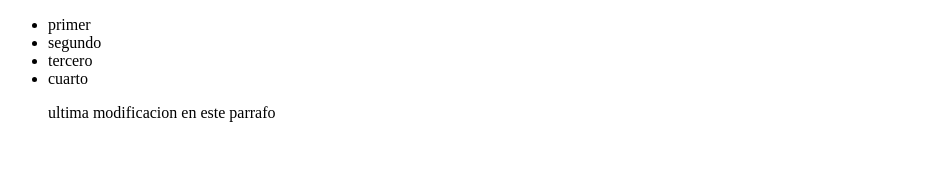
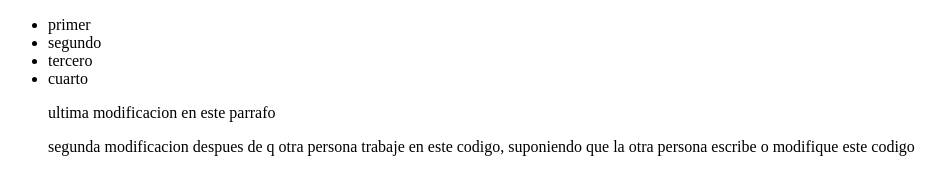
Before and after one commit to Ronalqy/prueba_proyecto1, a plain HTML site: page index.html in a window 1280 px wide. Shown: the whole page, without its empty margins (0-946 px from the left). Drawn offline with Linux system fonts and the light colour scheme.

Commit message:
agregando otra linea p

```diff
--- a/index.html
+++ b/index.html
@@ -15,6 +15,8 @@
         <li>tercero</li>
         <li>cuarto</li>
         <P>ultima modificacion en este parrafo</P>
+        <p>segunda modificacion despues de q otra persona trabaje en este codigo, suponiendo que la otra persona escribe
+            o modifique este codigo</p>
     </ul>
 </body>
 
```
